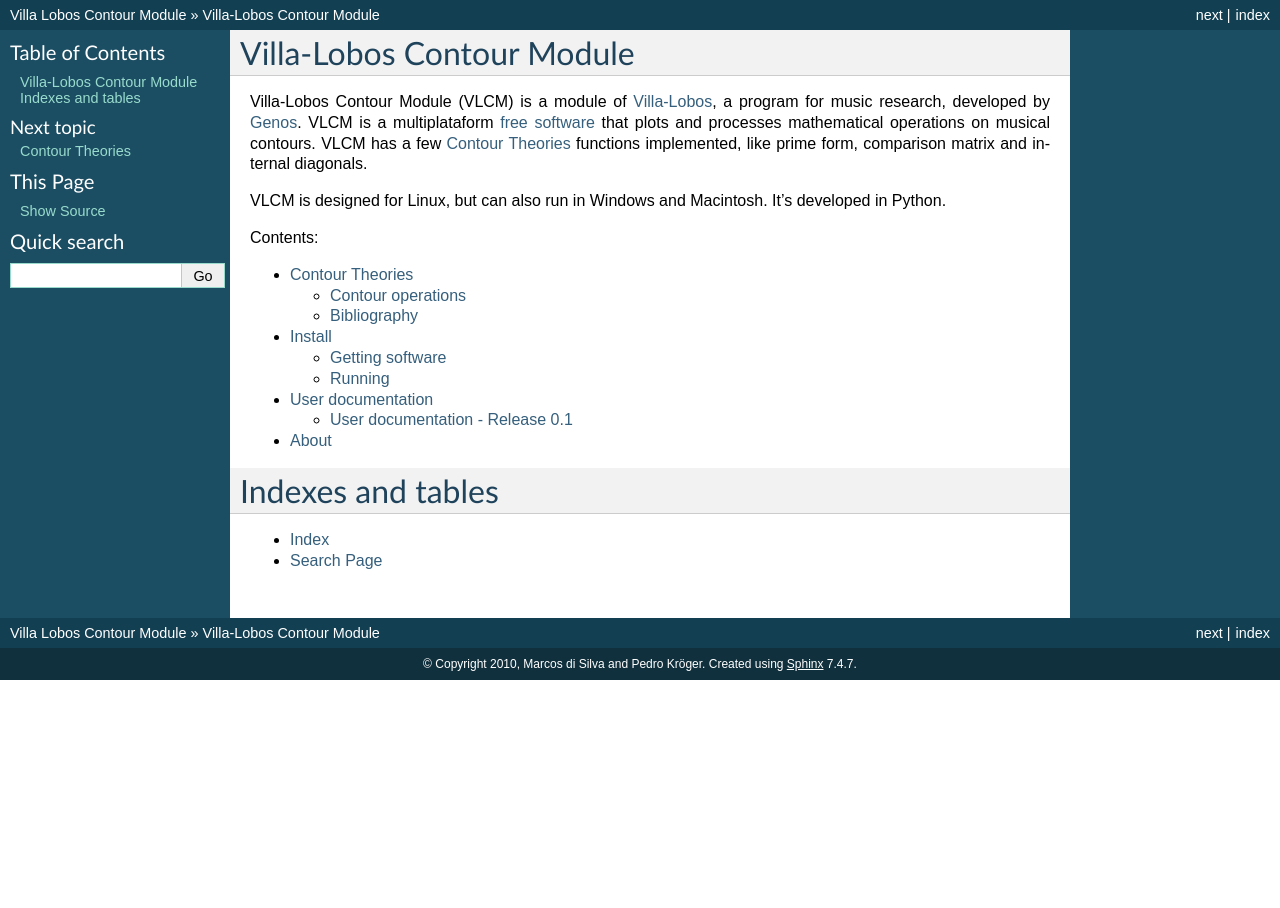
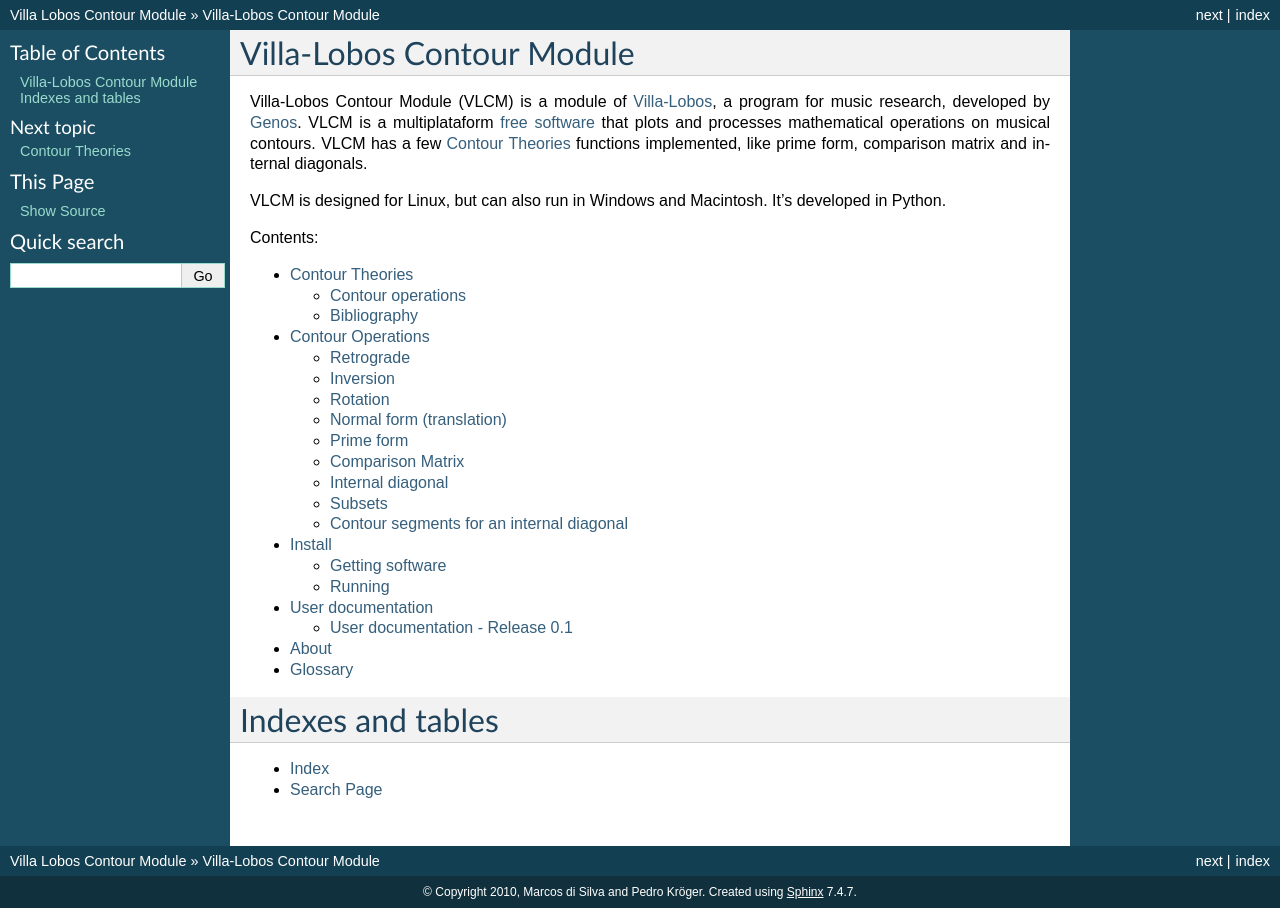
Before and after one commit to msampaio/musicontour, a Sphinx documentation site: the page built from docs/index.rst, in a window 1280 px wide. Built offline with Sphinx 7.4.7, drawn with Linux system fonts in a browser that asks for light colours; formulas are drawn with MathJax 3.

Commit message:
New items in table of contents

```diff
--- a/docs/index.rst
+++ b/docs/index.rst
@@ -23,9 +23,11 @@
    :maxdepth: 2
 
    contour-theories.rst
+   contour-operations.rst
    install.rst
    user-doc.rst
    about.rst
+   glossary.rst
 
 Indexes and tables
 ==================
```
